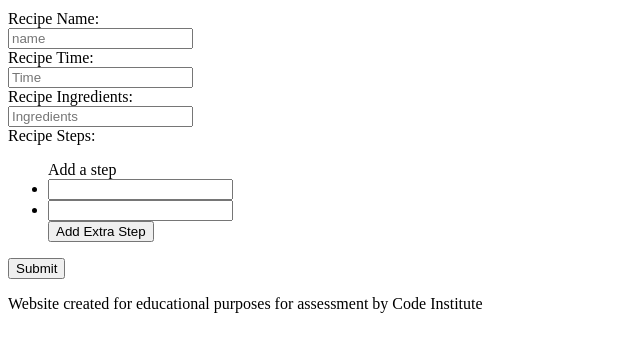
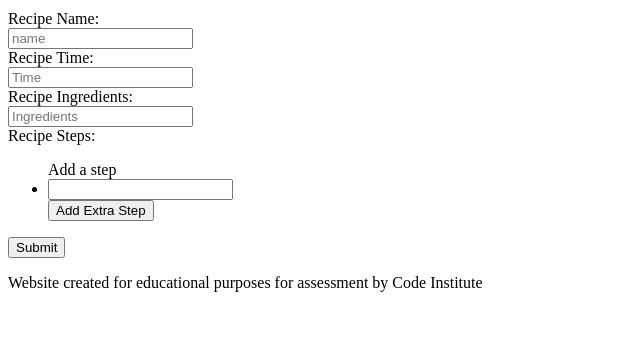
Before and after one commit to MacauleyMorgan/Macs-Cookbook, a Flask app: page /add_a_recipe in a window 1280 px wide. Shown: the part 223-575 px from the top of the page, without its empty margins (0-640 px from the left). Run offline with Flask 2, Linux system fonts and the light colour scheme.

Commit message:
Removed an input from steps on html doc

```diff
--- a/cookbook/templates/add_a_recipe.html
+++ b/cookbook/templates/add_a_recipe.html
@@ -2,7 +2,7 @@
 
 {% block content %}
     <h2>Fill out the form to add your recipe!</h2>
-    <form method="POST">
+    <form method="POST" action="{{ url_for('add_a_recipe') }}">
         <label for="rname">Recipe Name:</label><br>
         <input type="text" name="rname" placeholder="name" required><br>
         <label for="rtime">Recipe Time:</label><br>
@@ -17,11 +17,6 @@
                     <input name="step" type="text" required>
                 </li>
             </div>
-            <div class="recipe-step">
-                <li>
-                    <input name="step" type="text" required>
-                </li>
-            </div>
             <button>Add Extra Step</button><br>
         </ul>
         <button type="submit" id="recipe-submit">Submit</button>
```
